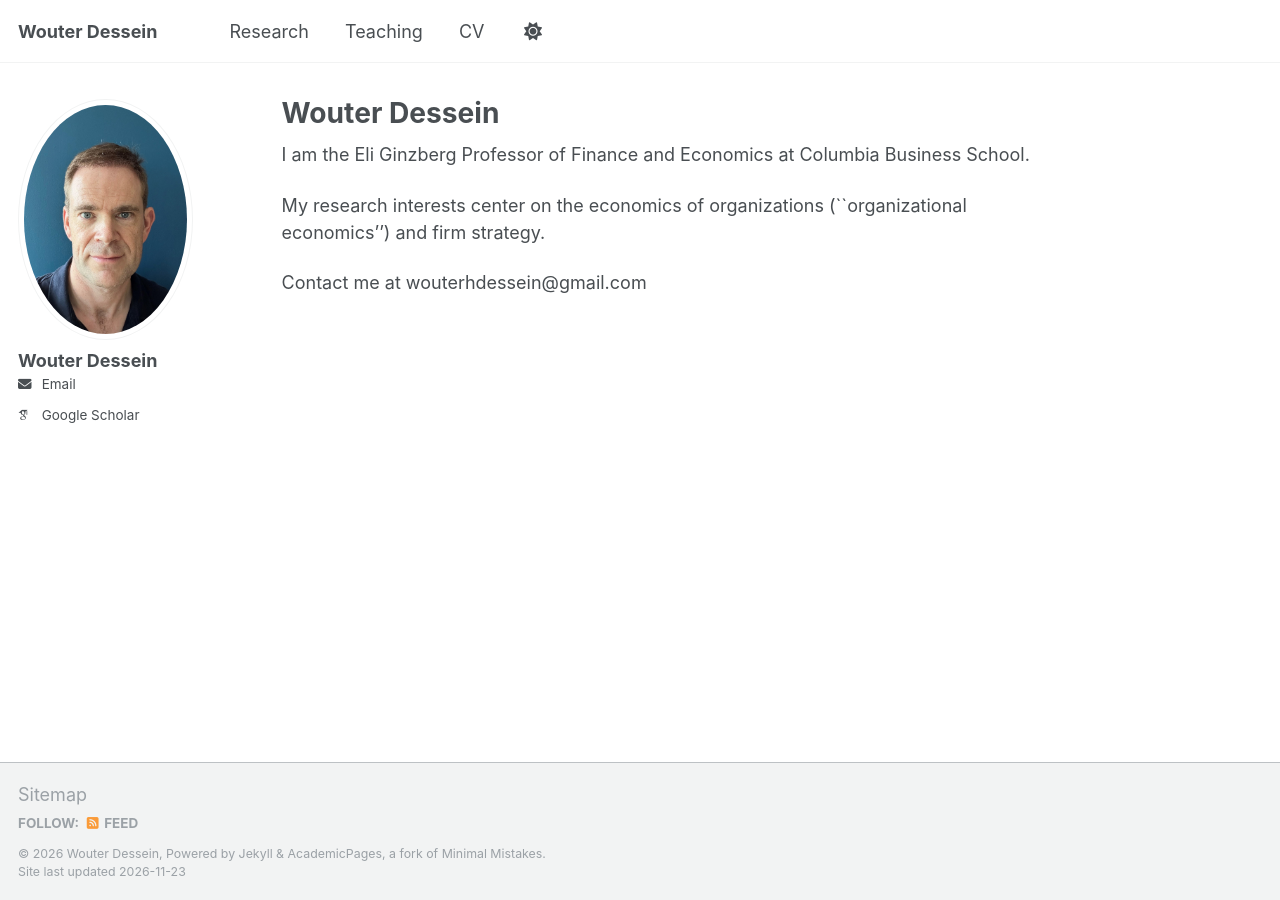
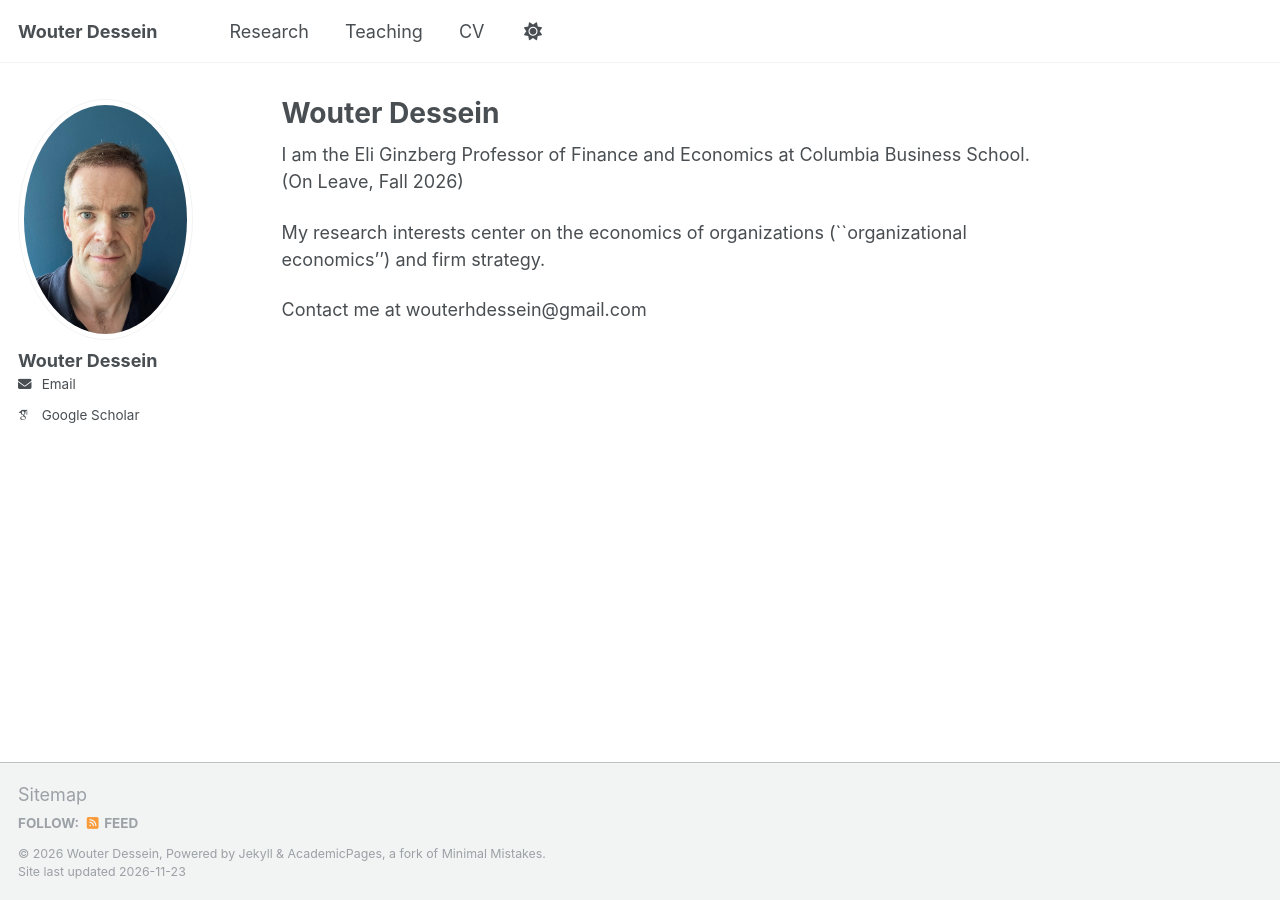
Before and after one commit to wd2179/wd2179.github.io, a Jekyll site: the page built from _pages/about.md, in a window 1280 px wide. Built offline with Jekyll 4.4.1, drawn with Linux system fonts in a browser that asks for light colours; some web fonts are replaced.

Commit message:
Update about.md

```diff
--- a/_pages/about.md
+++ b/_pages/about.md
@@ -8,6 +8,7 @@ redirect_from:
 ---
 
 I am the Eli Ginzberg Professor of Finance and Economics at Columbia Business School.
+(On Leave, Fall 2026)
 
 My research interests center on the economics of organizations (``organizational economics'') and firm strategy.
 
```
